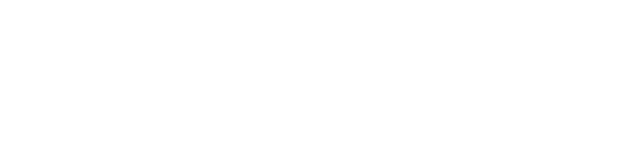
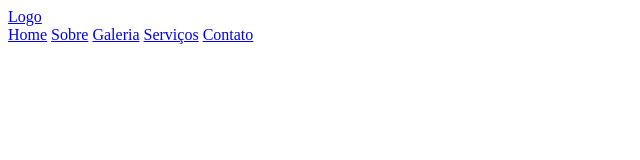
Before and after one commit to wandeilsonfernandes/portfolio, a plain HTML site: page main.html in a window 1280 px wide. Shown: the whole page, without its empty margins (0-640 px from the left). Drawn offline with Linux system fonts and the light colour scheme.

Commit message:
Basic menu bar

```diff
--- a/main.html
+++ b/main.html
@@ -8,6 +8,16 @@
     <script src="script.js" defer></script>
 </head>
 <body>
-    <p></p>
+    <header class="header">
+        <a href="a" class="logo">Logo</a>
+        <nav class="navbar">
+            <a href="#">Home</a>
+            <a href="#">Sobre</a>
+            <a href="#">Galeria</a>
+            <a href="#">Serviços</a>
+            <a href="#">Contato</a>
+
+        </nav>
+    </header>
 </body>
 </html>
```
